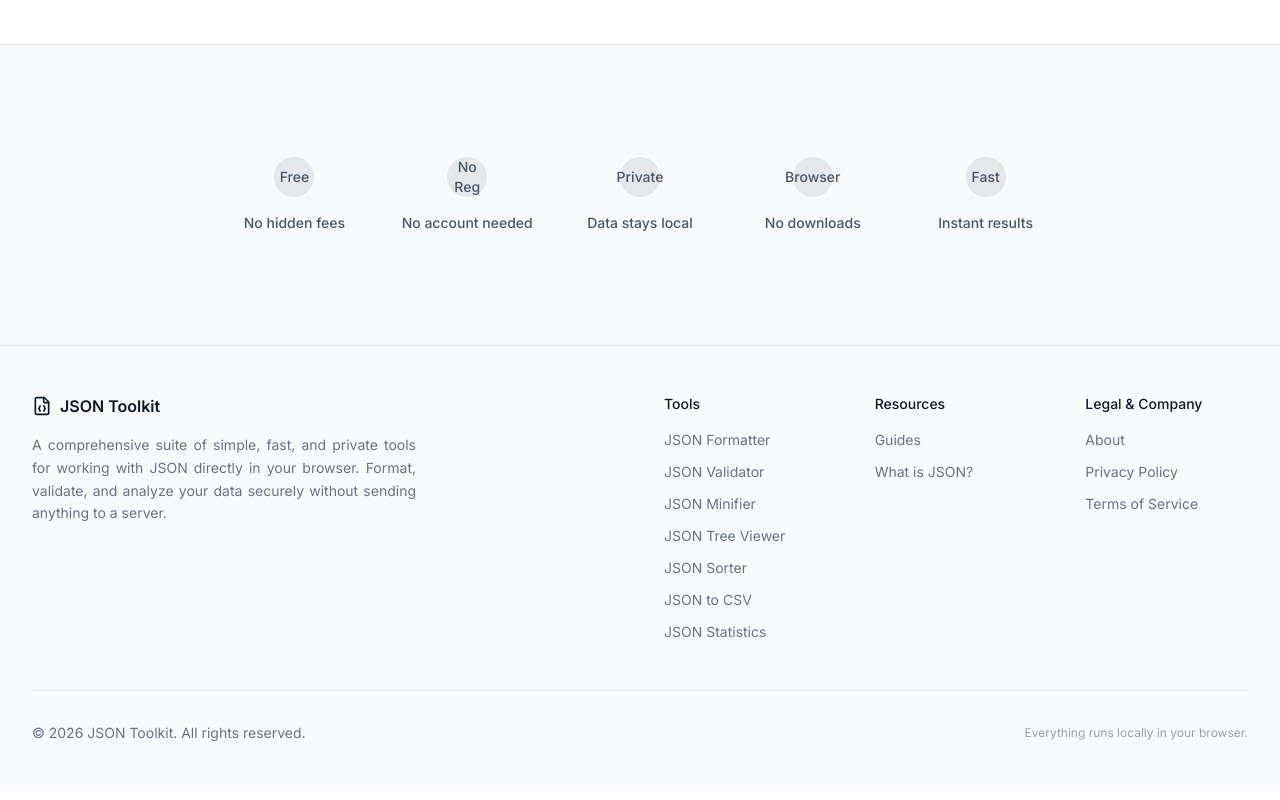
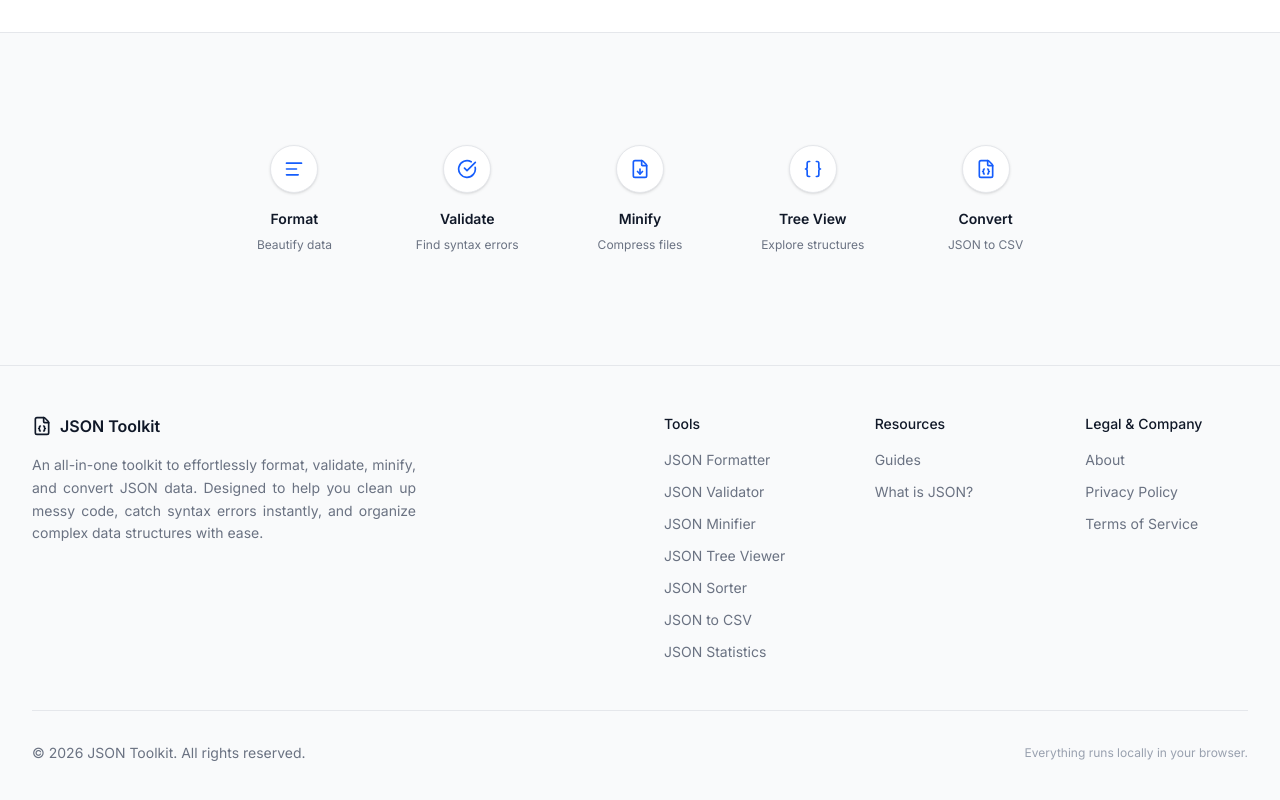
Before and after one commit to sunnytran123/json-toolkit, a Next.js app: page / in a window 1280 px wide. Shown: the part 1270-2070 px from the top of the page. Built offline with nearby package versions, Linux system fonts and the light colour scheme.

Commit message:
style: improve landing page typography and features section

```diff
--- a/app/page.tsx
+++ b/app/page.tsx
@@ -20,7 +20,7 @@ export default function Home() {
       <section className="bg-gray-50 dark:bg-gray-900/30 border-b border-gray-200 dark:border-gray-800">
         <PageContainer className="py-20 md:py-32 text-center max-w-4xl mx-auto">
 
-          <h1 className="text-4xl md:text-6xl font-bold tracking-tight text-gray-900 dark:text-white mb-6">
+          <h1 className="text-4xl md:text-5xl font-bold tracking-tight text-gray-900 dark:text-white mb-6">
             JSON Toolkit
           </h1>
           <p className="text-xl text-gray-600 dark:text-gray-400 mb-10 max-w-2xl mx-auto">
@@ -48,8 +48,8 @@ export default function Home() {
             <h2 className="text-2xl md:text-3xl font-bold tracking-tight text-gray-900 dark:text-white mb-4">
               Everything you need
             </h2>
-            <p className="text-gray-600 dark:text-gray-400 max-w-2xl mx-auto">
-              Free, no registration required, completely private. Your data never leaves your browser.
+            <p className="text-gray-500 dark:text-gray-400 max-w-2xl mx-auto">
+              Clean, validate, and convert JSON data instantly with ease.
             </p>
           </div>
 
@@ -77,26 +77,41 @@ export default function Home() {
       {/* Features/Benefits */}
       <section className="bg-gray-50 py-16 dark:bg-gray-900/30 border-t border-gray-200 dark:border-gray-800">
         <PageContainer className="max-w-4xl mx-auto">
-          <div className="grid grid-cols-2 md:grid-cols-5 gap-8 text-center text-sm font-medium text-gray-600 dark:text-gray-400">
+          <div className="grid grid-cols-2 md:grid-cols-5 gap-8 text-center text-sm text-gray-600 dark:text-gray-400">
             <div className="flex flex-col items-center gap-2">
-              <div className="h-10 w-10 rounded-full bg-gray-200 dark:bg-gray-800 flex items-center justify-center mb-2">Free</div>
-              No hidden fees
+              <div className="h-12 w-12 rounded-full bg-white dark:bg-gray-800 border border-gray-200 dark:border-gray-700 flex items-center justify-center mb-2 text-blue-600 dark:text-blue-400 shadow-sm transition-transform hover:scale-105">
+                <AlignLeft className="h-5 w-5" />
+              </div>
+              <span className="font-semibold text-gray-900 dark:text-gray-100">Format</span>
+              <span className="text-xs text-gray-500">Beautify data</span>
             </div>
             <div className="flex flex-col items-center gap-2">
-              <div className="h-10 w-10 rounded-full bg-gray-200 dark:bg-gray-800 flex items-center justify-center mb-2">No Reg</div>
-              No account needed
+              <div className="h-12 w-12 rounded-full bg-white dark:bg-gray-800 border border-gray-200 dark:border-gray-700 flex items-center justify-center mb-2 text-blue-600 dark:text-blue-400 shadow-sm transition-transform hover:scale-105">
+                <CheckCircle className="h-5 w-5" />
+              </div>
+              <span className="font-semibold text-gray-900 dark:text-gray-100">Validate</span>
+              <span className="text-xs text-gray-500">Find syntax errors</span>
             </div>
             <div className="flex flex-col items-center gap-2">
-              <div className="h-10 w-10 rounded-full bg-gray-200 dark:bg-gray-800 flex items-center justify-center mb-2">Private</div>
-              Data stays local
+              <div className="h-12 w-12 rounded-full bg-white dark:bg-gray-800 border border-gray-200 dark:border-gray-700 flex items-center justify-center mb-2 text-blue-600 dark:text-blue-400 shadow-sm transition-transform hover:scale-105">
+                <FileDown className="h-5 w-5" />
+              </div>
+              <span className="font-semibold text-gray-900 dark:text-gray-100">Minify</span>
+              <span className="text-xs text-gray-500">Compress files</span>
             </div>
             <div className="flex flex-col items-center gap-2">
-              <div className="h-10 w-10 rounded-full bg-gray-200 dark:bg-gray-800 flex items-center justify-center mb-2">Browser</div>
-              No downloads
+              <div className="h-12 w-12 rounded-full bg-white dark:bg-gray-800 border border-gray-200 dark:border-gray-700 flex items-center justify-center mb-2 text-blue-600 dark:text-blue-400 shadow-sm transition-transform hover:scale-105">
+                <Braces className="h-5 w-5" />
+              </div>
+              <span className="font-semibold text-gray-900 dark:text-gray-100">Tree View</span>
+              <span className="text-xs text-gray-500">Explore structures</span>
             </div>
             <div className="flex flex-col items-center gap-2 col-span-2 md:col-span-1">
-              <div className="h-10 w-10 rounded-full bg-gray-200 dark:bg-gray-800 flex items-center justify-center mb-2">Fast</div>
-              Instant results
+              <div className="h-12 w-12 rounded-full bg-white dark:bg-gray-800 border border-gray-200 dark:border-gray-700 flex items-center justify-center mb-2 text-blue-600 dark:text-blue-400 shadow-sm transition-transform hover:scale-105">
+                <FileJson className="h-5 w-5" />
+              </div>
+              <span className="font-semibold text-gray-900 dark:text-gray-100">Convert</span>
+              <span className="text-xs text-gray-500">JSON to CSV</span>
             </div>
           </div>
         </PageContainer>
--- a/components/layout/Footer.tsx
+++ b/components/layout/Footer.tsx
@@ -14,7 +14,7 @@ export function Footer() {
               </span>
             </Link>
             <p className="text-sm text-gray-500 dark:text-gray-400 max-w-xs md:max-w-sm leading-relaxed text-justify">
-              A comprehensive suite of simple, fast, and private tools for working with JSON directly in your browser. Format, validate, and analyze your data securely without sending anything to a server.
+              An all-in-one toolkit to effortlessly format, validate, minify, and convert JSON data. Designed to help you clean up messy code, catch syntax errors instantly, and organize complex data structures with ease.
             </p>
           </div>
 
```
